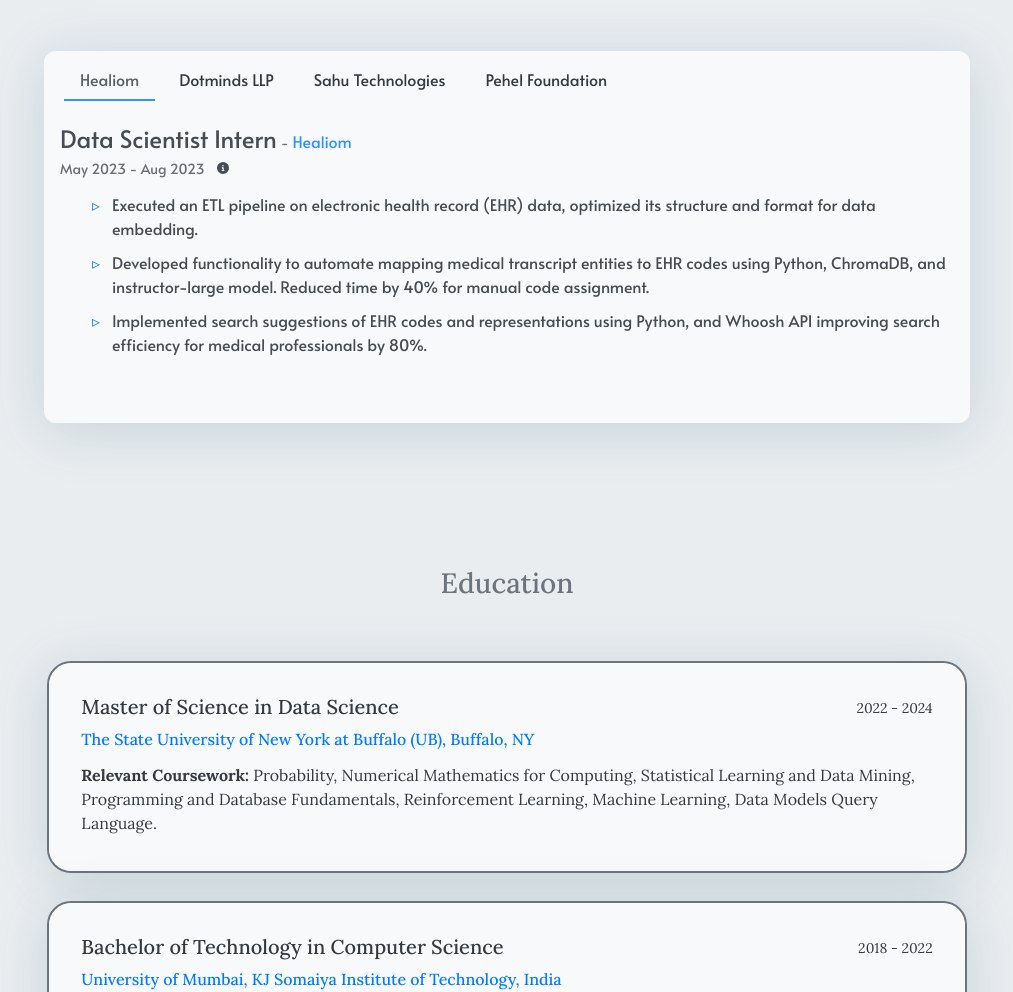
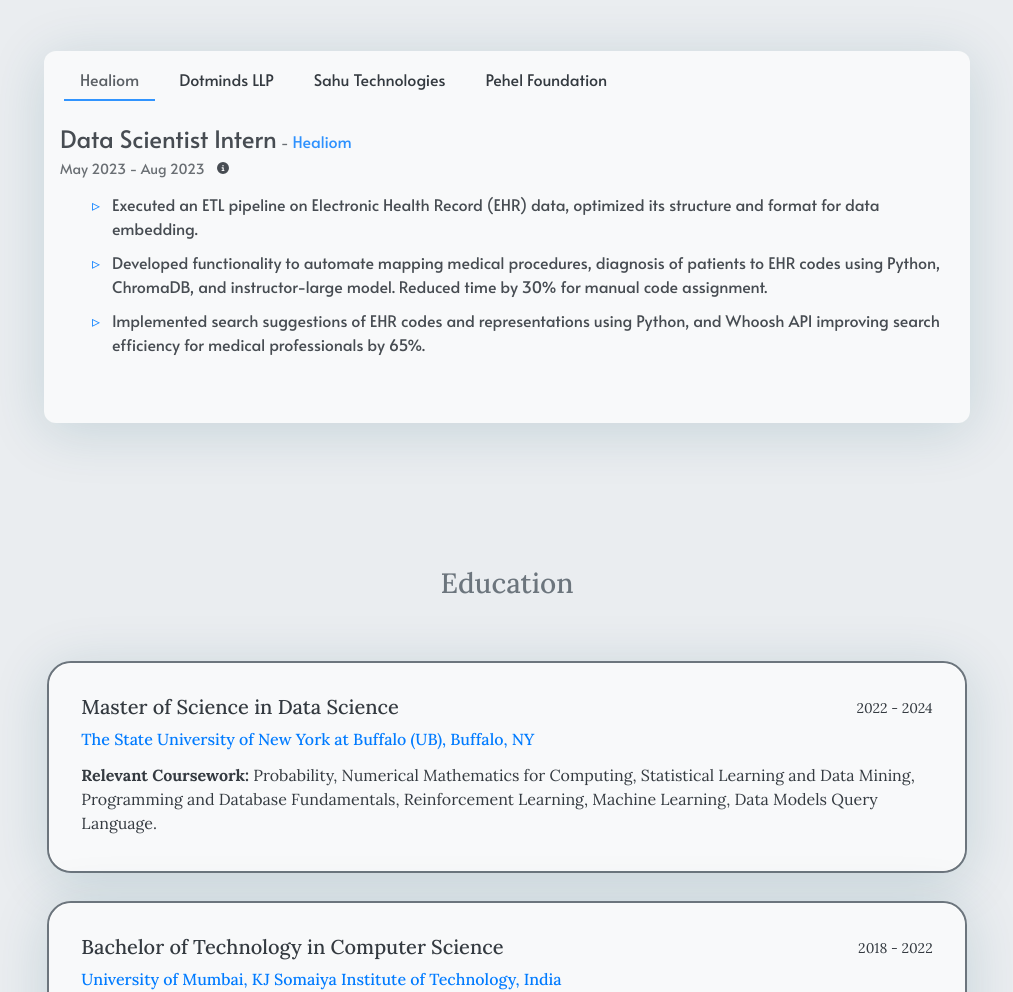
Before and after one commit to jashpaleja/jashpaleja.github.io, a plain HTML site: page index.html in a window 1280 px wide. Shown: the part 1584-2576 px from the top of the page, without its empty margins (133-1146 px from the left). Drawn offline with Linux system fonts and the light colour scheme.

Commit message:
new resume

```diff
--- a/index.html
+++ b/index.html
@@ -737,9 +737,9 @@ Jash Portfolio
                             </div>
 
                             <ul>
-<li>Executed an ETL pipeline on electronic health record (EHR) data, optimized its structure and format for data embedding.</li>
-<li>Developed functionality to automate mapping medical transcript entities to EHR codes using Python, ChromaDB, and instructor-large model. Reduced time by 40% for manual code assignment.</li>
-<li>Implemented search suggestions of EHR codes and representations using Python, and Whoosh API improving search efficiency for medical professionals by 80%.</li>
+<li>Executed an ETL pipeline on Electronic Health Record (EHR) data, optimized its structure and format for data embedding.</li>
+<li>Developed functionality to automate mapping medical procedures, diagnosis of patients to EHR codes using Python, ChromaDB, and instructor-large model. Reduced time by 30% for manual code assignment.</li>
+<li>Implemented search suggestions of EHR codes and representations using Python, and Whoosh API improving search efficiency for medical professionals by 65%.</li>
 </ul>
 
                         </div>
@@ -778,12 +778,12 @@ Jash Portfolio
 
                             <div class="pt-2">
                                 <ul>
-<li>Designed, deployed, and optimized a database with 11 tables, utilizing ER diagram methodologies and normalization techniques, including BCNF, resulting in a 20% increase in query performance.</li>
+<li>Designed, deployed, and optimized a database with 11 tables for a restaurant, utilizing ER diagram methodologies and normalization techniques, resulting in a 20% increase in query performance catering 4000 customers.</li>
 <li>Engineered advanced SQL queries, procedures, triggers, functions, and indexing to drive APIs, leading to 40% reduction in database response time.</li>
 <li>Trained 3 members, managed a team of 5 to architect and develop apps using agile methodology.</li>
 <li>Built React Native app to streamline interior design project management, cutting processing time by 60%.</li>
 <li>Created web app with a dashboard with an admin panel using ReactJS for political services and info requests.</li>
-<li>Added state management with Redux, push notifications using FireBase, enhancing speed and performance by 50% .</li>
+<li>Incorporated state management with Redux and integrated push notifications via Firebase, resulting in a notable 50% improvement in speed and performance.</li>
 </ul>
 
                             </div>
```
